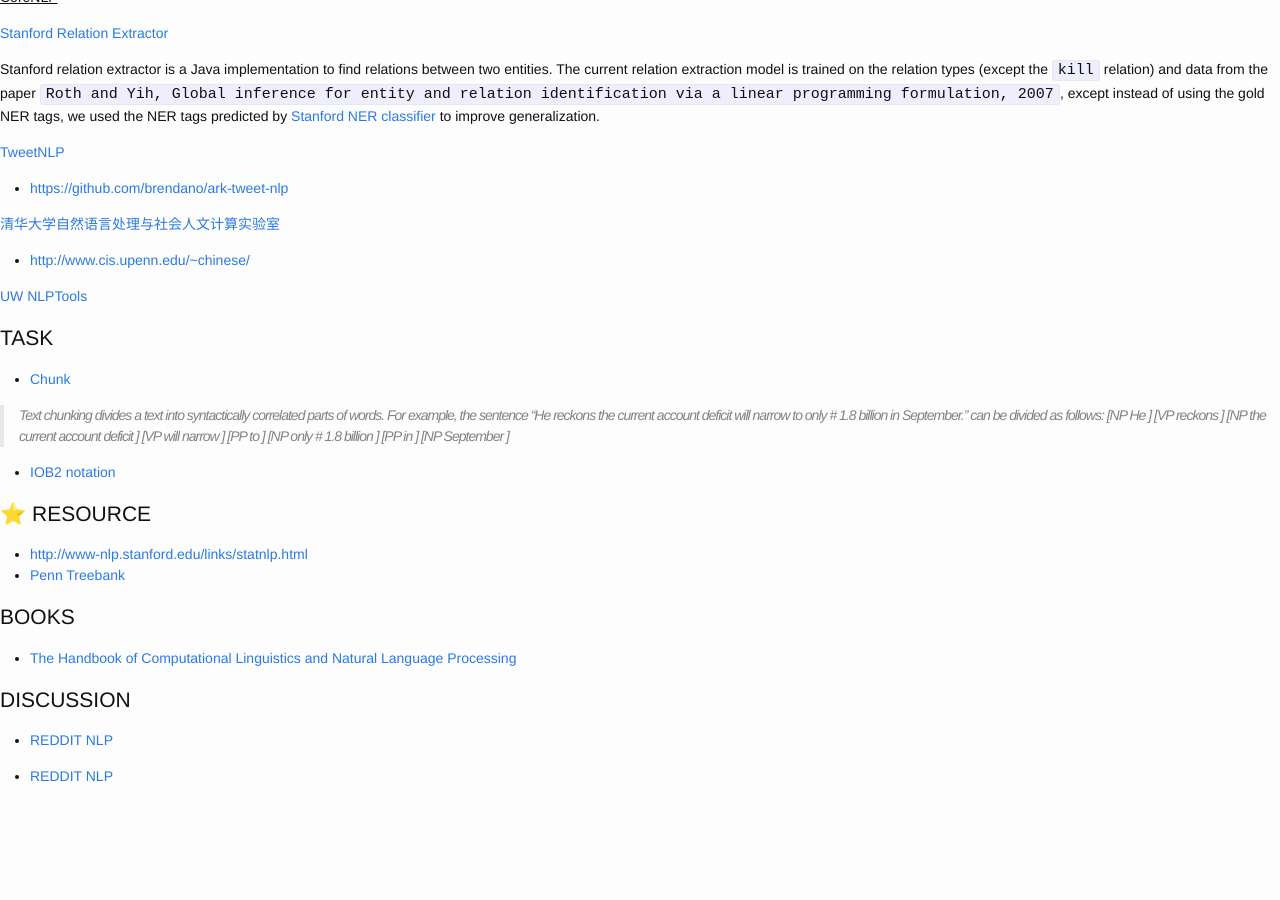
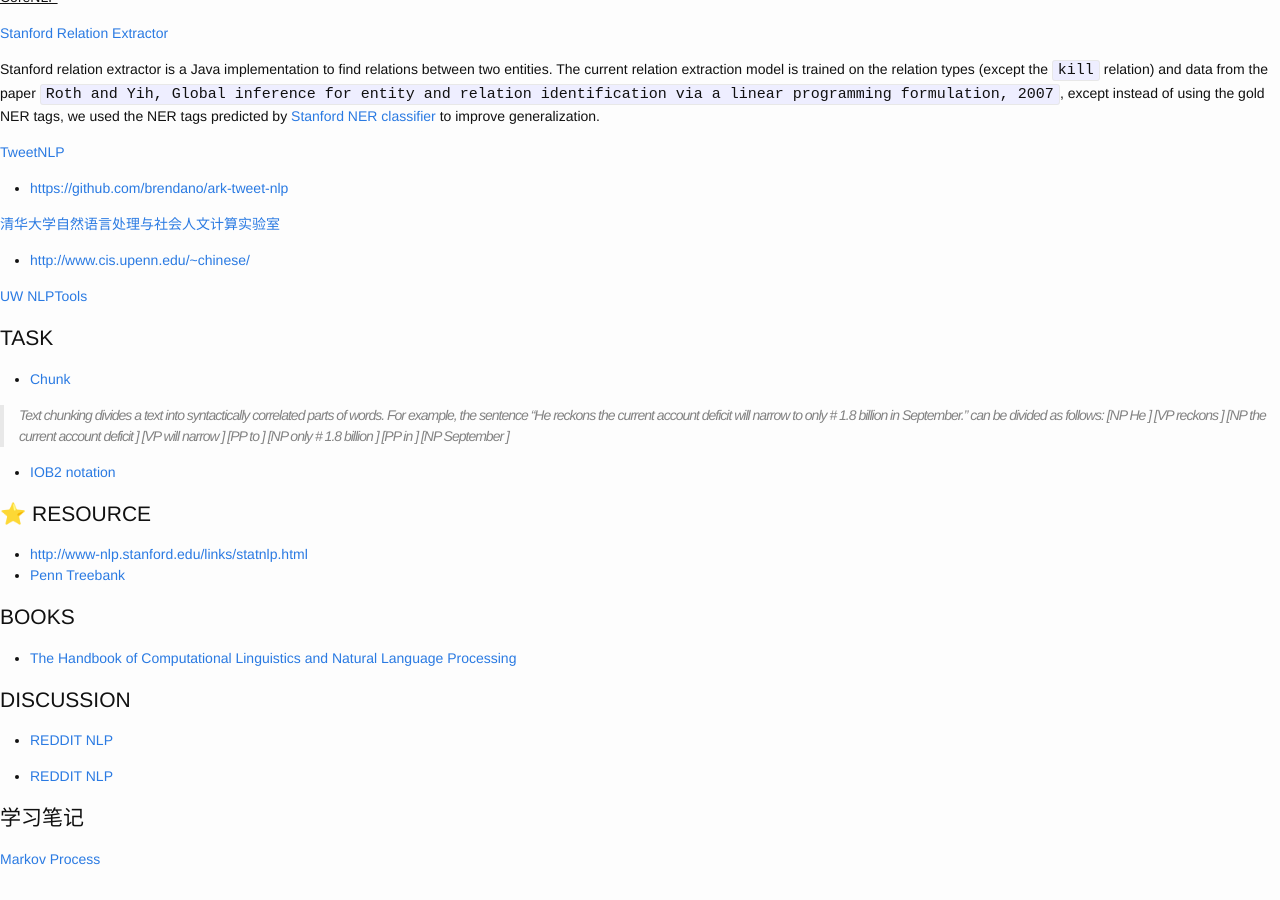
Before and after one commit to cnwarden/cnwarden.github.io, a Jekyll site: the page built from ml/index.md, in a window 1280 px wide and 900 px high, scrolled down 587 px. Built offline with Jekyll 4.4.1, drawn with Linux system fonts in a browser that asks for light colours; emoji names are drawn with the system emoji font; before the commit the page ends 1404 px from its top, so only the background shows below that.

Commit message:
Update index.md

```diff
--- a/ml/index.md
+++ b/ml/index.md
@@ -72,3 +72,7 @@ Stanford relation extractor is a Java implementation to find relations between t
 * [REDDIT NLP](https://www.reddit.com/r/languagetechnology)
 
 * [REDDIT NLP](https://www.reddit.com/r/NLP/)
+
+# 学习笔记
+
+[Markov Process](https://en.wikipedia.org/wiki/Markov_chain)
```
